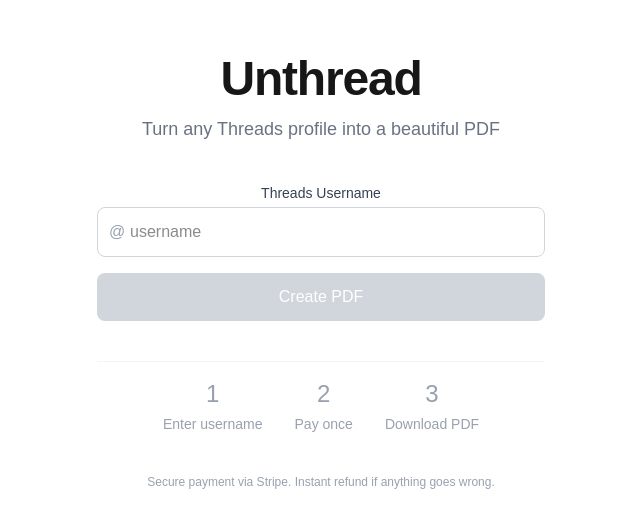
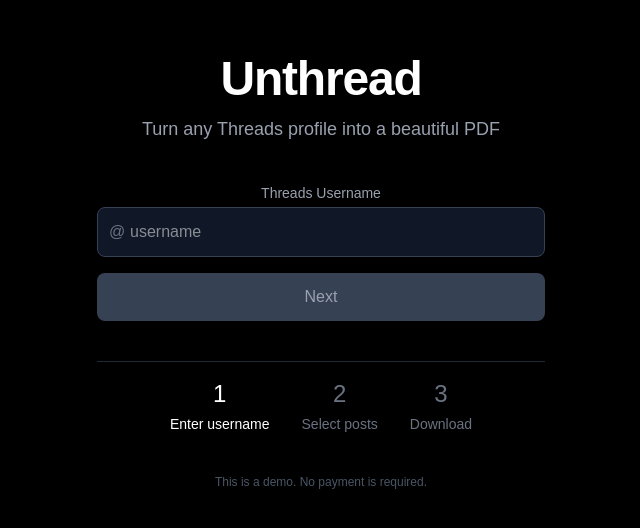
Before and after one commit to odori-lab/loom, a Next.js app: page / in a window 1280 px wide. Shown: the part 128-656 px from the top of the page, without its empty margins (319-959 px from the left). Built offline with nearby package versions, Linux system fonts and the light colour scheme.

Commit message:
feat(ui): Implement dark mode and multi-step UI

```diff
--- a/src/app/layout.tsx
+++ b/src/app/layout.tsx
@@ -28,9 +28,9 @@ export default function RootLayout({
   children: React.ReactNode;
 }>) {
   return (
-    <html lang="en">
+    <html lang="en" className="dark">
       <body
-        className={`${geistSans.variable} ${geistMono.variable} antialiased`}
+        className={`${geistSans.variable} ${geistMono.variable} antialiased dark:bg-black`}
       >
         {children}
       </body>
--- a/src/app/page.tsx
+++ b/src/app/page.tsx
@@ -1,37 +1,125 @@
+'use client'
+
+import { useState } from 'react'
 import { UsernameForm } from '@/components/UsernameForm'
+import { ThreadsPost } from '@/types/threads-post'
+import { PostSelector } from '@/components/PostSelector'
+
+type Step = 'USERNAME' | 'SELECT_POSTS' | 'DOWNLOAD'
 
 export default function Home() {
+  const [step, setStep] = useState<Step>('USERNAME')
+  const [username, setUsername] = useState('')
+  const [posts, setPosts] = useState<ThreadsPost[]>([])
+  const [loading, setLoading] = useState(false)
+  const [error, setError] = useState('')
+  const [downloadUrl, setDownloadUrl] = useState('')
+
+  async function handleUsernameSubmit(submittedUsername: string) {
+    setUsername(submittedUsername)
+    setLoading(true)
+    setError('')
+    try {
+      const res = await fetch('/api/scrape', {
+        method: 'POST',
+        headers: { 'Content-Type': 'application/json' },
+        body: JSON.stringify({ username: submittedUsername }),
+      })
+      const data = await res.json()
+      if (!res.ok) {
+        throw new Error(data.error || 'Failed to scrape posts')
+      }
+      setPosts(data.posts)
+      setStep('SELECT_POSTS')
+    } catch (err: any) {
+      setError(err.message)
+    } finally {
+      setLoading(false)
+    }
+  }
+
+  async function handleGeneratePdf(selectedPosts: ThreadsPost[]) {
+    setLoading(true)
+    setError('')
+    try {
+      const res = await fetch('/api/generate-pdf', {
+        method: 'POST',
+        headers: { 'Content-Type': 'application/json' },
+        body: JSON.stringify({ username, posts: selectedPosts }),
+      })
+      const data = await res.json()
+      if (!res.ok) {
+        throw new Error(data.error || 'Failed to generate PDF')
+      }
+      setDownloadUrl(data.downloadUrl)
+      setStep('DOWNLOAD')
+    } catch (err: any) {
+      setError(err.message)
+    } finally {
+      setLoading(false)
+    }
+  }
+
   return (
-    <div className="min-h-screen flex flex-col items-center justify-center bg-white px-4">
+    <div className="min-h-screen flex flex-col items-center justify-center bg-black px-4 text-white">
       <main className="w-full max-w-md space-y-10 text-center">
         <div className="space-y-3">
           <h1 className="text-5xl font-bold tracking-tight">Unthread</h1>
-          <p className="text-lg text-gray-500">
+          <p className="text-lg text-gray-400">
             Turn any Threads profile into a beautiful PDF
           </p>
         </div>
 
-        <UsernameForm />
+        {step === 'USERNAME' && (
+          <UsernameForm
+            onSubmit={handleUsernameSubmit}
+            loading={loading}
+            error={error}
+          />
+        )}
 
-        <div className="space-y-4 pt-4 border-t border-gray-100">
-          <div className="flex justify-center gap-8 text-sm text-gray-400">
-            <div className="flex flex-col items-center gap-1">
+        {step === 'SELECT_POSTS' && (
+          <PostSelector
+            posts={posts}
+            username={username}
+            onGeneratePdf={handleGeneratePdf}
+            loading={loading}
+          />
+        )}
+
+        {step === 'DOWNLOAD' && (
+          <div className="space-y-4">
+            <h2 className="text-2xl font-bold">Your PDF is ready!</h2>
+            <a
+              href={downloadUrl}
+              download
+              className="inline-block w-full py-3 bg-white text-black rounded-lg font-medium hover:bg-gray-200 transition-colors"
+            >
+              Download PDF
+            </a>
+            {error && <p className="text-red-500 text-sm">{error}</p>}
+          </div>
+        )}
+
+        <div className="space-y-4 pt-4 border-t border-gray-800">
+          <div className="flex justify-center gap-8 text-sm text-gray-500">
+            <div className={`flex flex-col items-center gap-1 ${step === 'USERNAME' ? 'text-white' : ''}`}>
               <span className="text-2xl">1</span>
               <span>Enter username</span>
             </div>
-            <div className="flex flex-col items-center gap-1">
+            <div className={`flex flex-col items-center gap-1 ${step === 'SELECT_POSTS' ? 'text-white' : ''}`}>
               <span className="text-2xl">2</span>
-              <span>Pay once</span>
+              <span>Select posts</span>
             </div>
-            <div className="flex flex-col items-center gap-1">
+            <div className={`flex flex-col items-center gap-1 ${step === 'DOWNLOAD' ? 'text-white' : ''}`}>
               <span className="text-2xl">3</span>
-              <span>Download PDF</span>
+              <span>Download</span>
             </div>
           </div>
         </div>
 
-        <p className="text-xs text-gray-400">
-          Secure payment via Stripe. Instant refund if anything goes wrong.
+        <p className="text-xs text-gray-600">
+          This is a demo. No payment is required.
         </p>
       </main>
     </div>
--- a/src/components/UsernameForm.tsx
+++ b/src/components/UsernameForm.tsx
@@ -2,46 +2,28 @@
 
 import { useState } from 'react'
 
-export function UsernameForm() {
+interface UsernameFormProps {
+  onSubmit: (username: string) => void
+  loading: boolean
+  error: string
+}
+
+export function UsernameForm({ onSubmit, loading, error }: UsernameFormProps) {
   const [username, setUsername] = useState('')
-  const [loading, setLoading] = useState(false)
-  const [error, setError] = useState('')
 
-  async function handleSubmit(e: React.FormEvent) {
+  function handleSubmit(e: React.FormEvent) {
     e.preventDefault()
-    setError('')
-    setLoading(true)
-
-    try {
-      const res = await fetch('/api/checkout', {
-        method: 'POST',
-        headers: { 'Content-Type': 'application/json' },
-        body: JSON.stringify({ threadsUsername: username.replace('@', '') }),
-      })
-
-      const data = await res.json()
-
-      if (!res.ok) {
-        setError(data.error?.message || 'Something went wrong')
-        return
-      }
-
-      window.location.href = `/success?session_id=${data.sessionId}`
-    } catch {
-      setError('Network error. Please try again.')
-    } finally {
-      setLoading(false)
-    }
+    onSubmit(username.replace('@', ''))
   }
 
   return (
     <form onSubmit={handleSubmit} className="w-full max-w-md space-y-4">
       <div>
-        <label htmlFor="username" className="block text-sm font-medium text-gray-700 mb-1">
+        <label htmlFor="username" className="block text-sm font-medium text-gray-400 mb-1">
           Threads Username
         </label>
         <div className="relative">
-          <span className="absolute left-3 top-1/2 -translate-y-1/2 text-gray-400">@</span>
+          <span className="absolute left-3 top-1/2 -translate-y-1/2 text-gray-500">@</span>
           <input
             id="username"
             type="text"
@@ -49,7 +31,7 @@ export function UsernameForm() {
             onChange={(e) => setUsername(e.target.value)}
             placeholder="username"
             required
-            className="w-full pl-8 pr-4 py-3 border border-gray-300 rounded-lg focus:ring-2 focus:ring-black focus:border-black outline-none"
+            className="w-full pl-8 pr-4 py-3 border border-gray-700 bg-gray-900 rounded-lg focus:ring-2 focus:ring-white focus:border-white outline-none"
           />
         </div>
       </div>
@@ -59,9 +41,9 @@ export function UsernameForm() {
       <button
         type="submit"
         disabled={loading || !username}
-        className="w-full py-3 bg-black text-white rounded-lg font-medium hover:bg-gray-800 disabled:bg-gray-300 disabled:cursor-not-allowed transition-colors"
+        className="w-full py-3 bg-white text-black rounded-lg font-medium hover:bg-gray-200 disabled:bg-gray-700 disabled:text-gray-400 disabled:cursor-not-allowed transition-colors"
       >
-        {loading ? 'Processing...' : 'Create PDF'}
+        {loading ? 'Fetching Posts...' : 'Next'}
       </button>
     </form>
   )
--- /dev/null
+++ b/tailwind.config.ts
@@ -0,0 +1,15 @@
+import type { Config } from 'tailwindcss'
+
+const config: Config = {
+  darkMode: 'class',
+  content: [
+    './src/pages/**/*.{js,ts,jsx,tsx,mdx}',
+    './src/components/**/*.{js,ts,jsx,tsx,mdx}',
+    './src/app/**/*.{js,ts,jsx,tsx,mdx}',
+  ],
+  theme: {
+    extend: {},
+  },
+  plugins: [],
+}
+export default config
```
